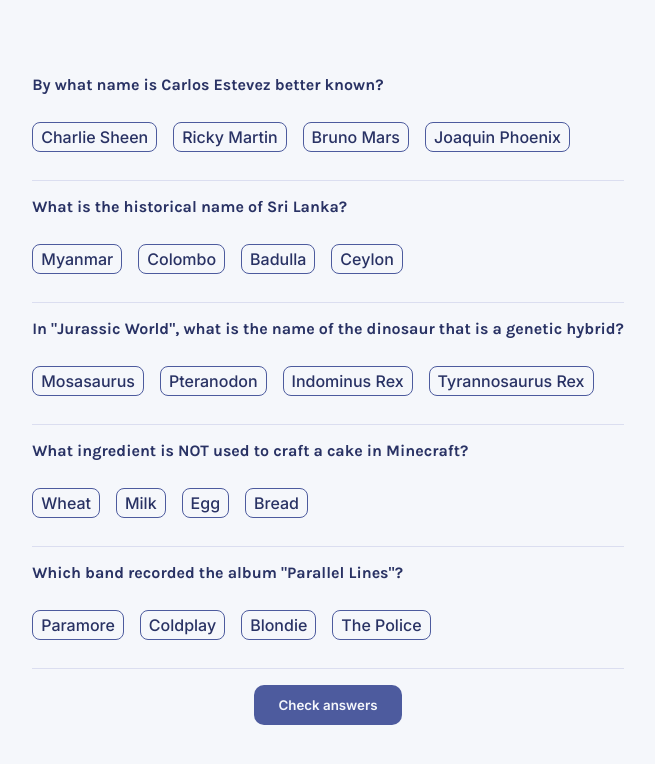
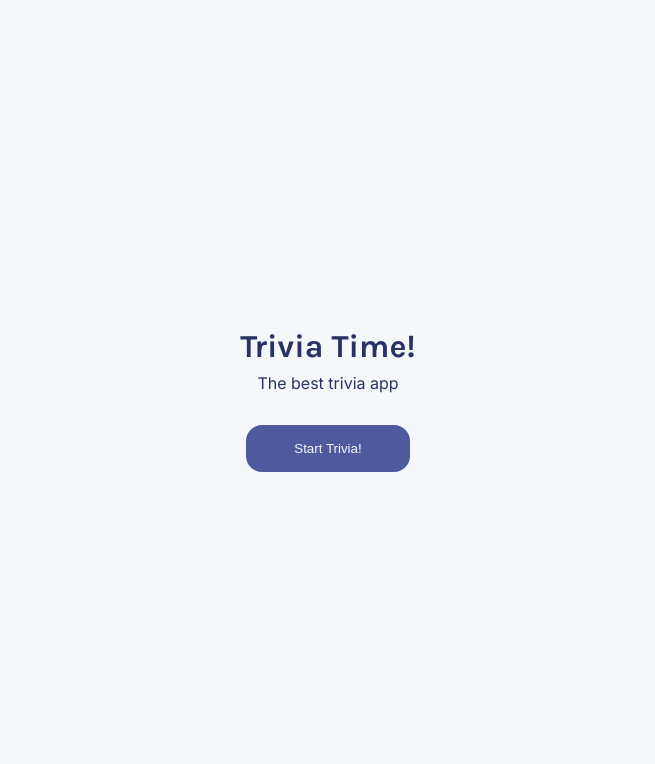
Before and after one commit to spockb/quizzical-app, a React (Vite) app: page / in a window 1280 px wide. Shown: the top 764 px of the page, without its empty margins (312-967 px from the left). Built offline with nearby package versions, Linux system fonts and the light colour scheme.

Commit message:
start screen functionality + fetch quiz data + refactored quiz to component

```diff
--- a/src/App.jsx
+++ b/src/App.jsx
@@ -1,42 +1,27 @@
 import { useState } from "react";
 import StartQuiz from "./assets/components/StartQuiz";
-import QuestionCard from "./assets/components/QuestionCard";
 import response from "./assets/response.js";
-import { insertRandomly } from "./assets/utils.js";
-import { decode } from "html-entities";
+import Quiz from "./assets/components/Quiz.jsx";
 
 // https://opentdb.com/api.php?amount=5&difficulty=easy&type=multiple
 
-const QuestionsElement = response?.results?.map((item, index) => {
-  const allAnswers = insertRandomly(
-    item.incorrect_answers,
-    item.correct_answer
-  );
+function App() {
+  const [quizData, setQuizData] = useState("");
+
+  async function newQuiz() {
+    const res = await fetch(
+      "https://opentdb.com/api.php?amount=5&difficulty=easy&type=multiple"
+    );
+    const data = await res.json();
+    setQuizData(data);
+  }
+
   return (
-    <QuestionCard
-      key={index}
-      index={index}
-      question={decode(item.question)}
-      answers={allAnswers}
-    />
-  );
-});
-
-function Quiz() {
-  return (
-    <section>
-      <div className="container">
-        <form className="quiz">
-          <div className="questions">{QuestionsElement}</div>
-          <input type="submit" value="Check answers" />
-        </form>
-      </div>
-    </section>
+    <>
+      {!quizData ? <StartQuiz onClick={newQuiz} /> : null}
+      {quizData ? <Quiz response={quizData} /> : null}
+    </>
   );
 }
 
-function App() {
-  return <>{Quiz()}</>;
-}
-
 export default App;
--- /dev/null
+++ b/src/assets/components/Quiz.jsx
@@ -0,0 +1,30 @@
+import QuestionCard from "./QuestionCard";
+import { insertRandomly } from "../utils";
+import { decode } from "html-entities";
+
+export default function Quiz({ response }) {
+  const QuestionsElement = response?.results?.map((item, index) => {
+    const allAnswers = insertRandomly(
+      item.incorrect_answers,
+      item.correct_answer
+    );
+    return (
+      <QuestionCard
+        key={index}
+        index={index}
+        question={decode(item.question)}
+        answers={allAnswers}
+      />
+    );
+  });
+  return (
+    <section>
+      <div className="container">
+        <form className="quiz">
+          <div className="questions">{QuestionsElement}</div>
+          <input type="submit" value="Check answers" />
+        </form>
+      </div>
+    </section>
+  );
+}
--- a/src/assets/components/StartQuiz.jsx
+++ b/src/assets/components/StartQuiz.jsx
@@ -1,12 +1,12 @@
 import styles from "./StartQuiz.module.css";
-export default function StartQuiz() {
+export default function StartQuiz({ onClick }) {
   return (
     <>
       <section>
         <div>
           <h1>Trivia Time!</h1>
           <p>The best trivia app</p>
-          <button>Start Trivia!</button>
+          <button onClick={onClick}>Start Trivia!</button>
         </div>
       </section>
     </>
--- a/src/assets/components/StartQuiz.module.css
+++ b/src/assets/components/StartQuiz.module.css
@@ -32,4 +32,9 @@
   border-radius: 1rem;
   padding: 1rem 3rem;
   font-weight: 500;
+  cursor: pointer;
 }
+
+button:hover {
+  background-color: #344f89;
+}
```
Also changed, not shown: src/assets/components/Quiz.module.css (added), 1 other file (tests, documents, lock files or other folders).
